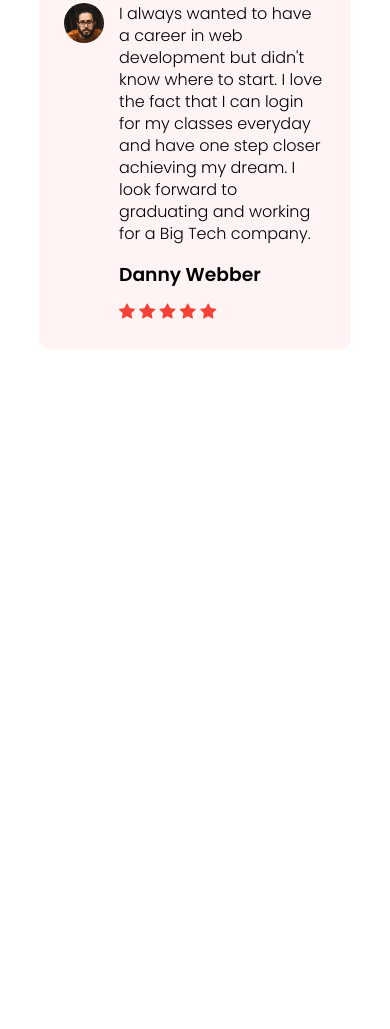
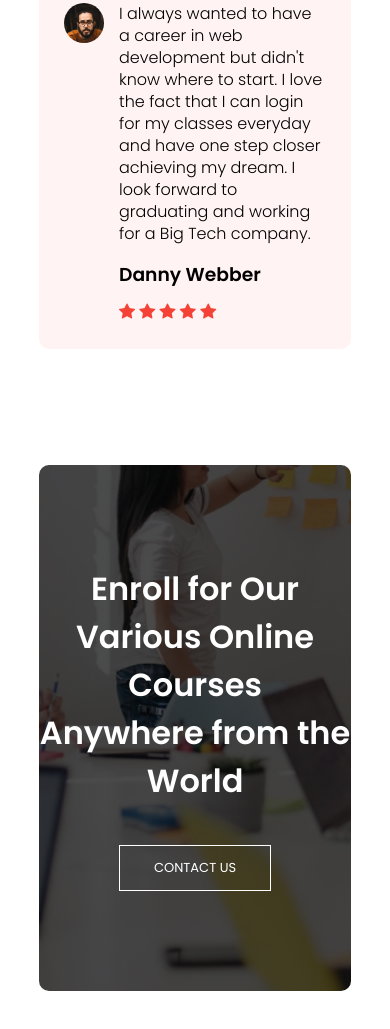
Before and after one commit to digitalinsightz/university-mock-website, a plain HTML site: page index.html in a window 390 px wide. Shown: the part 6087-7116 px from the top of the page. Before the commit the page ends 6452 px from the top, so only its background shows below. Drawn offline with nearby package versions, Linux system fonts and the light colour scheme.

Commit message:
add cta section and mobile responsive

```diff
--- a/index.html
+++ b/index.html
@@ -140,7 +140,11 @@
     </div>
 </section>
 
-
+<!-- Call to Action -->
+<section class="cta">
+    <h1>Enroll for Our Various Online Courses <br>Anywhere from the World</h1>
+    <a href="" class="hero-btn">CONTACT US</a>
+</section>
 
 
 
--- a/resources/css/style.css
+++ b/resources/css/style.css
@@ -316,3 +316,29 @@ h3 {
         margin-right: 15px;
     }
 }
+
+/* Call to Action Section */
+
+.cta {
+    width: 80%;
+    margin: 100px auto;
+    background-image: linear-gradient(rgba(0, 0, 0, 0.7), rgba(0, 0, 0, 0.7)),
+    url("../../resources/images/banner2.jpg");
+    background-position: center;
+    background-size: cover;
+    border-radius: 10px;
+    text-align: center;
+    padding: 100px 0;
+}
+
+.cta h1 {
+    color: #fff;
+    margin-bottom: 40px;
+    padding: 0;
+}
+
+@media(max-width: 700px) {
+    .cta h1 {
+        font-size: 2rem;
+    }
+}
```
